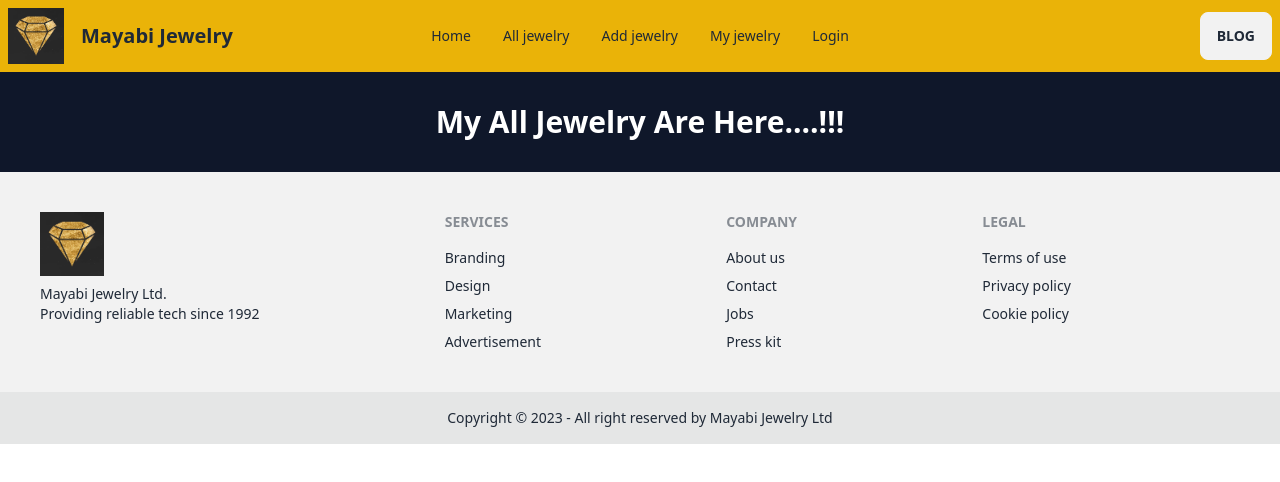
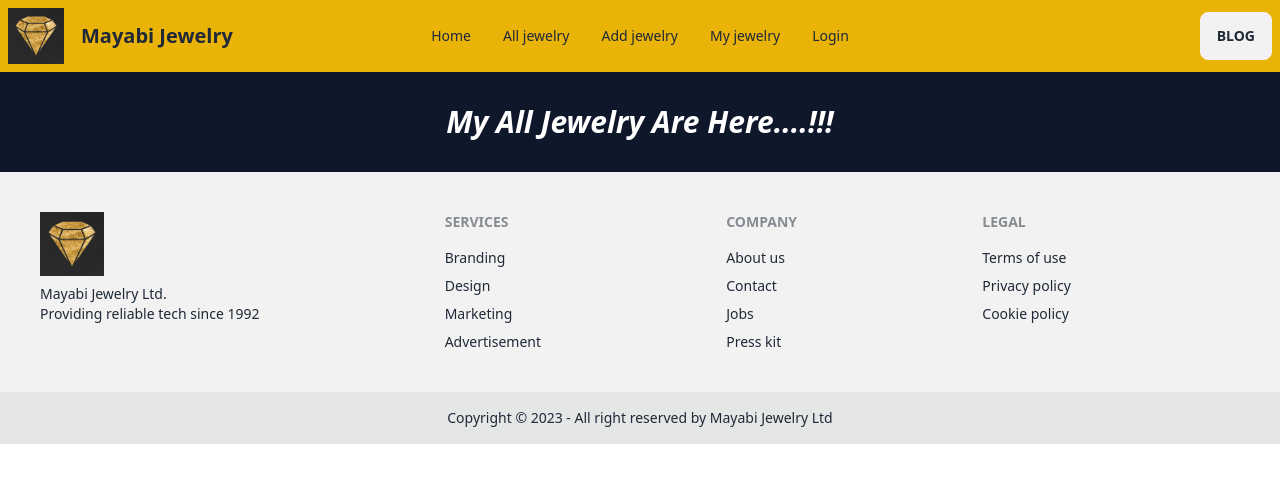
Before and after one commit to Naharun/Mayabi-Jewelry, a React (Vite) app: page /myJewelry in a window 1280 px wide. Shown: the top 482 px of the page. Built offline with nearby package versions, Linux system fonts and the light colour scheme; no server answers.

Commit message:
final commit

```diff
--- a/src/pages/MyJewelry/MyJewelry.jsx
+++ b/src/pages/MyJewelry/MyJewelry.jsx
@@ -2,7 +2,7 @@
 const MyJewelry = () => {
     return (
         <div>
-            <h2 className=" mx-auto text-center font-bold p-8 bg-slate-900 text-3xl text-white">My All Jewelry  Are Here....!!!</h2>
+            <h2 className="italic mx-auto text-center font-bold p-8 bg-slate-900 text-3xl text-white">My All Jewelry  Are Here....!!!</h2>
         </div>
     );
 };
```
